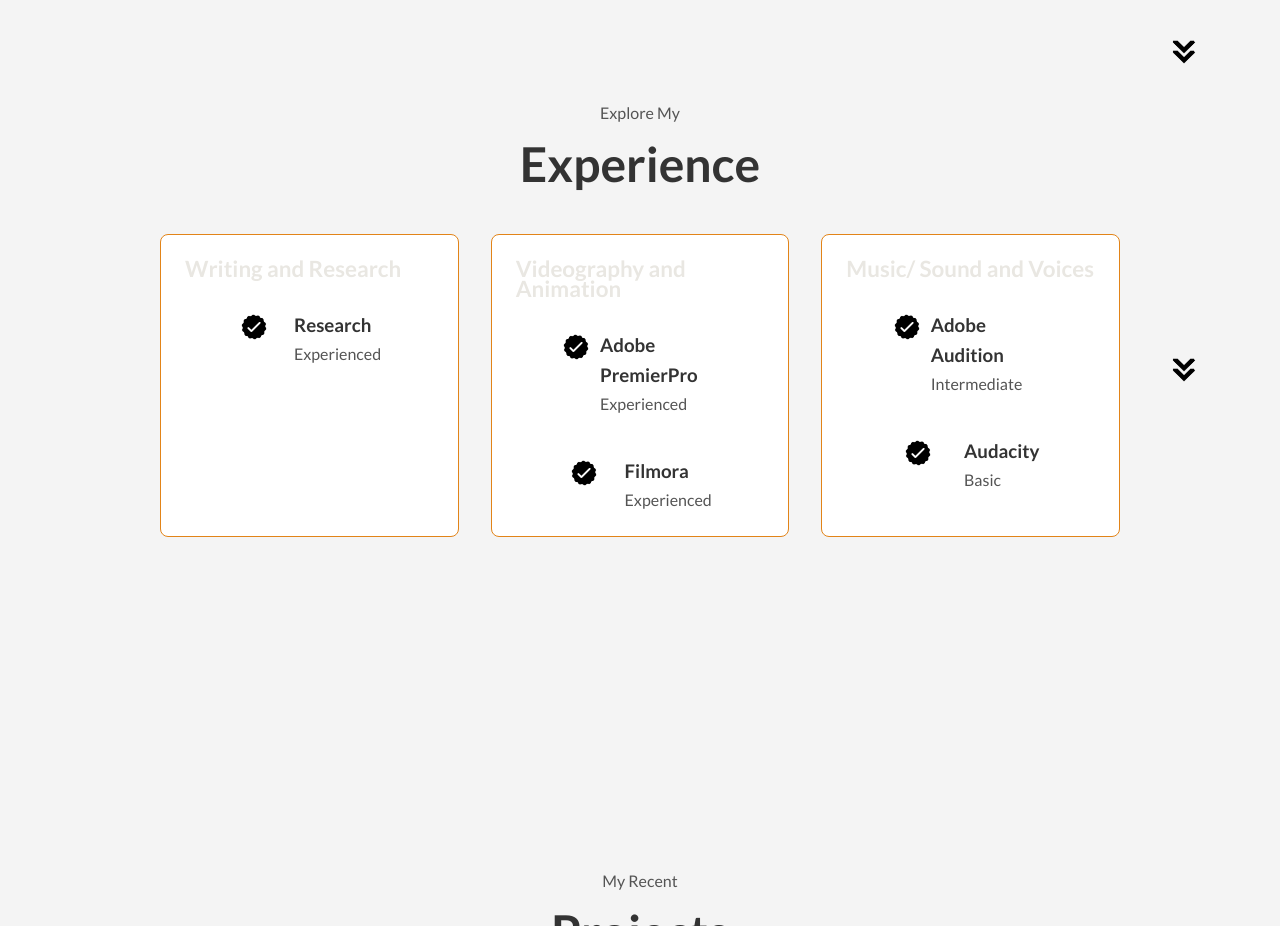
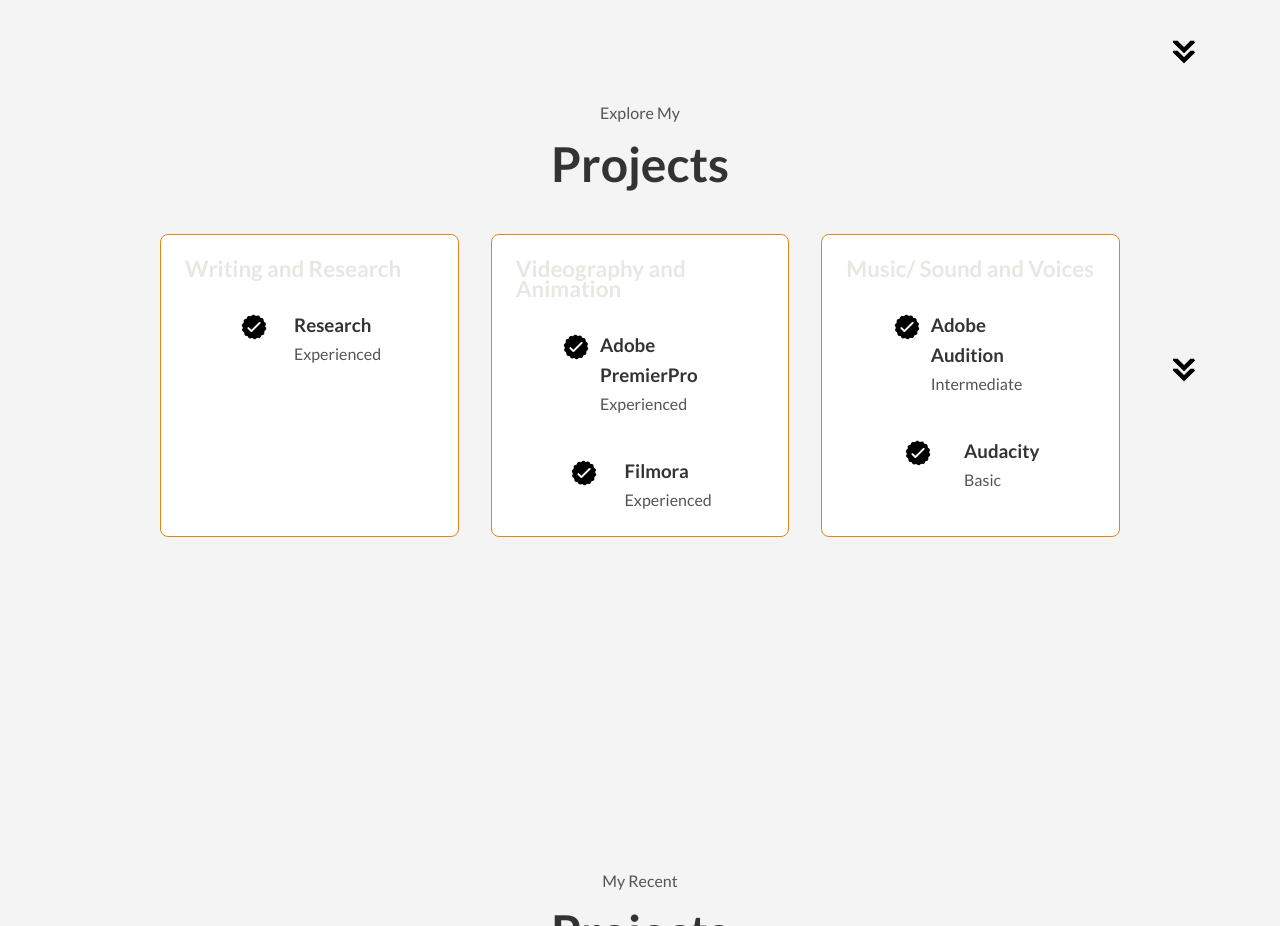
Before and after one commit to allanoh00/html-css-portfolio, a plain HTML site: page index.html in a window 1280 px wide. Shown: the part 1460-2386 px from the top of the page. Drawn offline with Linux system fonts and the light colour scheme; a web font is replaced by a local one.

Commit message:
adjusting my relevant experiences

```diff
--- a/index.html
+++ b/index.html
@@ -83,7 +83,7 @@
     </section>
     <section id="experience">
         <p class="section__text__p1">Explore My</p>
-        <h1 class="title">Experience</h1>
+        <h1 class="title">Projects</h1>
         <div class="experience-details-container">
             <div class="experience-container">
                 <div class="details-container">
```
